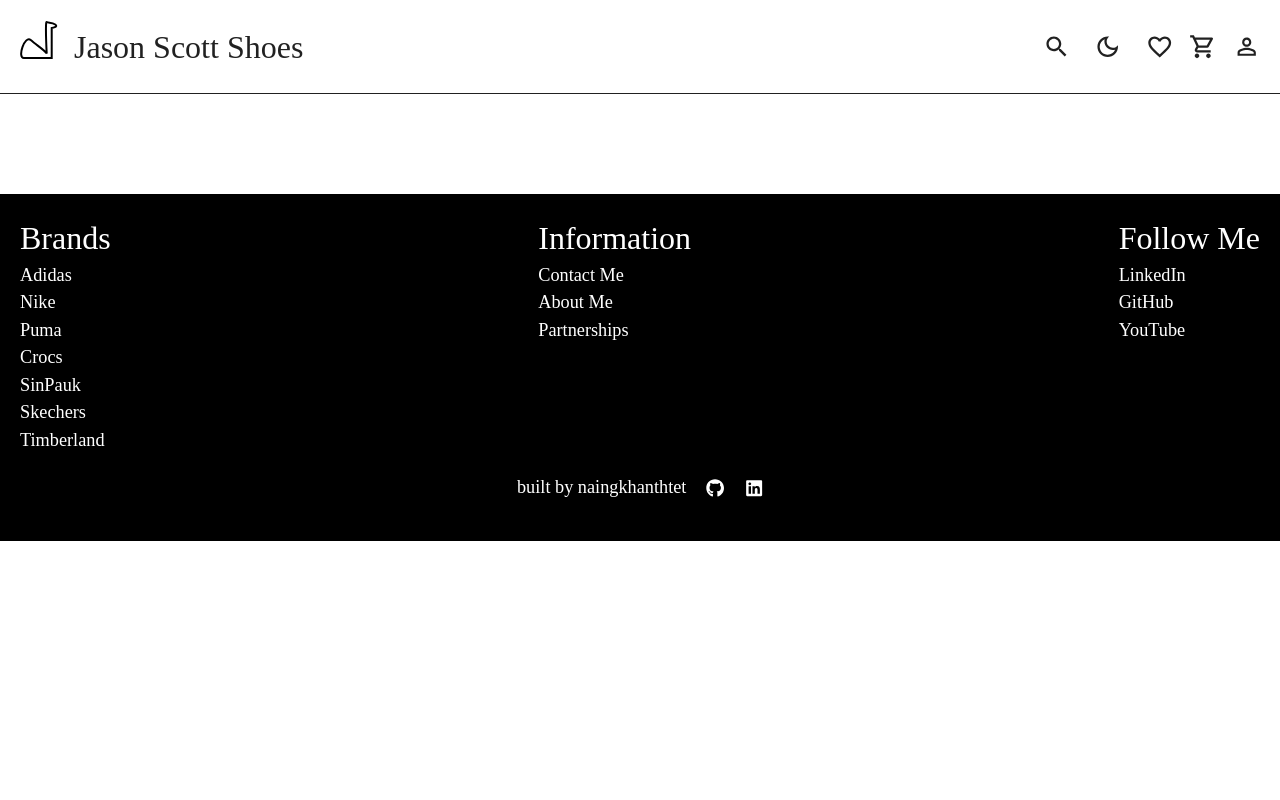
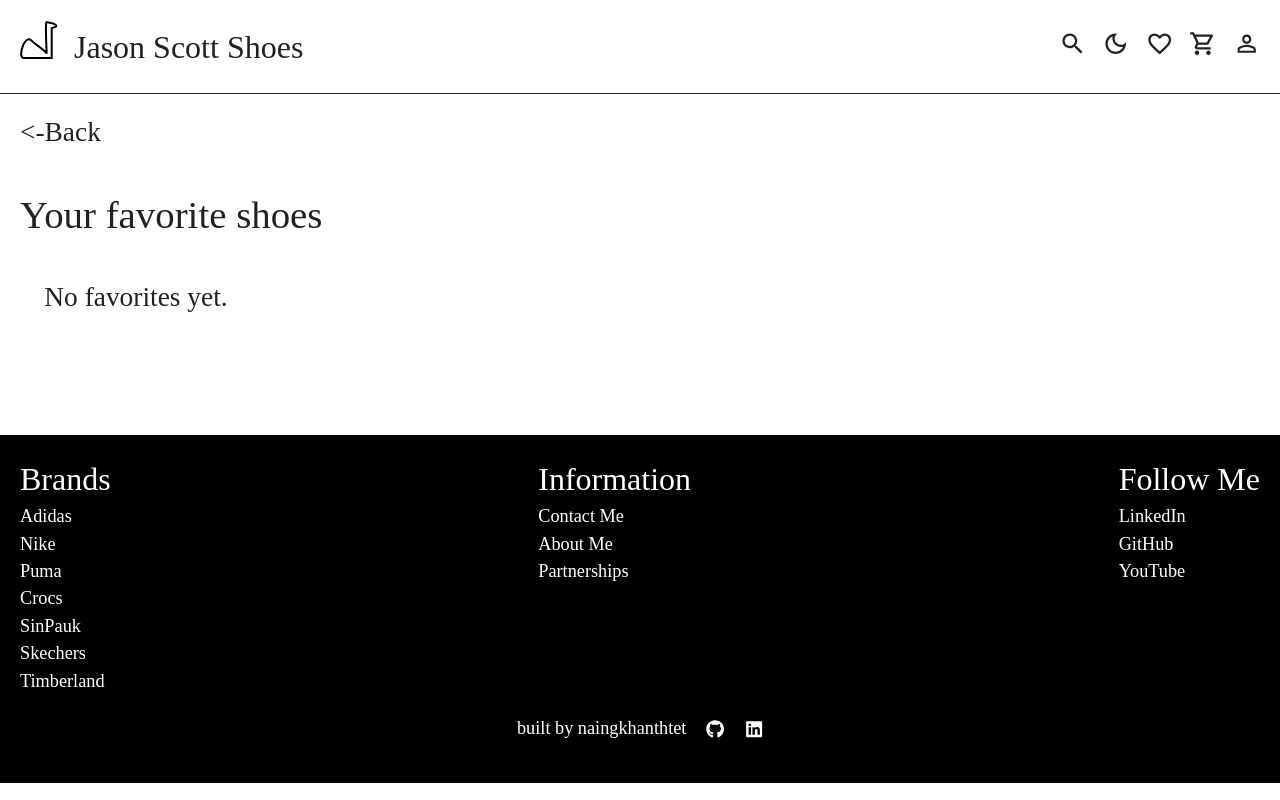
Before and after one commit to naingkhanthtet/jasonscott-shoes, a React (Vite) app in the folder jshoes-client/: page /favorite in a window 1280 px wide. Built offline with nearby package versions, Linux system fonts and the light colour scheme; a web font is replaced by a local one.

Commit message:
favorite button

```diff
--- a/jshoes-client/src/App.tsx
+++ b/jshoes-client/src/App.tsx
@@ -7,6 +7,7 @@ import Home from "./components/Home";
 import ShoeDetail from "./components/ShoeDetail";
 import Nav from "./components/Nav";
 import Footer from "./components/Footer";
+import FavoritePage from "./components/FavoritePage";
 
 const App: React.FC = () => {
   const [mode, setMode] = useState<"light" | "dark">(
@@ -30,6 +31,7 @@ const App: React.FC = () => {
         <Routes>
           <Route path="/" element={<Home />} />
           <Route path="/shoes/:id" element={<ShoeDetail />} />
+          <Route path="/favorite" element={<FavoritePage />} />
         </Routes>
 
         <Footer />
--- a/jshoes-client/src/components/CustomComponents/NavComponents.tsx
+++ b/jshoes-client/src/components/CustomComponents/NavComponents.tsx
@@ -25,6 +25,7 @@ export const NavContentBox = styled(Box)({
 });
 
 export const NavText = styled(Box)({
+  cursor: "pointer",
   fontSize: "2rem",
   display: "flex",
   justifyContent: "space-between",
--- /dev/null
+++ b/jshoes-client/src/components/FavoriteButton.tsx
@@ -0,0 +1,53 @@
+import React, { useEffect, useState } from "react";
+import Cookies from "js-cookie";
+import IconButton from "@mui/material/IconButton";
+import FavoriteBorderOutlinedIcon from "@mui/icons-material/FavoriteBorderOutlined";
+import FavoriteOutlinedIcon from "@mui/icons-material/FavoriteOutlined";
+
+interface FavoriteButtonProps {
+  id: number;
+  name: string;
+  price: number;
+  imageUrl: string;
+}
+
+const FavoriteButton: React.FC<FavoriteButtonProps> = ({
+  id,
+  name,
+  price,
+  imageUrl,
+}) => {
+  const [isFavorite, setIsFavorite] = useState(false);
+
+  useEffect(() => {
+    const favorites = JSON.parse(Cookies.get("favorites") || "[]");
+    setIsFavorite(
+      favorites.some((shoe: FavoriteButtonProps) => shoe.id === id)
+    );
+  }, [id]);
+
+  const toggleFavorite = (e: React.MouseEvent) => {
+    e.stopPropagation();
+    const favorites = JSON.parse(Cookies.get("favorites") || "[]");
+    let updatedFavorites;
+
+    if (isFavorite) {
+      updatedFavorites = favorites.filter(
+        (shoe: FavoriteButtonProps) => shoe.id !== id
+      );
+    } else {
+      updatedFavorites = [...favorites, { id, name, price, imageUrl }];
+    }
+
+    Cookies.set("favorites", JSON.stringify(updatedFavorites), { expires: 7 });
+    setIsFavorite(!isFavorite);
+  };
+
+  return (
+    <IconButton onClick={toggleFavorite}>
+      {isFavorite ? <FavoriteOutlinedIcon /> : <FavoriteBorderOutlinedIcon />}
+    </IconButton>
+  );
+};
+
+export default FavoriteButton;
--- /dev/null
+++ b/jshoes-client/src/components/FavoritePage.tsx
@@ -0,0 +1,63 @@
+import React, { useEffect, useState } from "react";
+import BackHome from "./BackHome";
+import { Typography } from "@mui/material";
+import { ContentWidth } from "./CustomComponents/BasicComponents";
+import { WrapContainer } from "./CustomComponents/BasicComponents";
+import ShoeCard from "./ShoeCard";
+import Cookies from "js-cookie";
+
+interface Shoe {
+  id: number;
+  name: string;
+  price: number;
+  imageUrl: string;
+}
+
+const FavoritePage: React.FC = () => {
+  const [favoriteShoes, setFavoriteShoes] = useState<Shoe[]>([]);
+  useEffect(() => {
+    const favorites = JSON.parse(Cookies.get("favorites") || "[]");
+    setFavoriteShoes(favorites);
+  }, []);
+
+  return (
+    <>
+      <BackHome />
+      <ContentWidth
+        sx={{
+          padding: "20px",
+        }}
+      >
+        <Typography variant="h4">Your favorite shoes</Typography>
+      </ContentWidth>
+      <WrapContainer
+        sx={{
+          display: "grid",
+          gridTemplateColumns: {
+            xs: "repeat(2, 1fr)",
+            sm: "repeat(3, 1fr)",
+            lg: "repeat(5, 1fr)",
+          },
+          gap: "20px",
+          justifyItems: "center",
+        }}
+      >
+        {favoriteShoes.length > 0 ? (
+          favoriteShoes.map((shoe) => (
+            <ShoeCard
+              key={shoe.id}
+              id={shoe.id}
+              name={shoe.name}
+              price={shoe.price}
+              imageUrl={shoe.imageUrl}
+            />
+          ))
+        ) : (
+          <Typography variant="h5">No favorites yet.</Typography>
+        )}
+      </WrapContainer>
+    </>
+  );
+};
+
+export default FavoritePage;
--- a/jshoes-client/src/components/Nav.tsx
+++ b/jshoes-client/src/components/Nav.tsx
@@ -1,5 +1,5 @@
 import React from "react";
-import { useMediaQuery, IconButton } from "@mui/material";
+import { useMediaQuery } from "@mui/material";
 import DarkModeOutlinedIcon from "@mui/icons-material/DarkModeOutlined";
 import LightModeOutlinedIcon from "@mui/icons-material/LightModeOutlined";
 import FavoriteBorderOutlinedIcon from "@mui/icons-material/FavoriteBorderOutlined";
@@ -33,17 +33,28 @@ const Nav: React.FC<NavProps> = ({ onToggleTheme, mode }) => {
           </NavText>
         </Link>
         <NavText>
-          <SearchShoes />
-          <IconButton onClick={onToggleTheme} color="inherit" disableRipple>
+          <div>
+            <SearchShoes />
+          </div>
+          <div onClick={onToggleTheme}>
             {mode === "dark" ? (
               <LightModeOutlinedIcon />
             ) : (
               <DarkModeOutlinedIcon />
             )}
-          </IconButton>
-          <FavoriteBorderOutlinedIcon />
-          <ShoppingCartOutlinedIcon />
-          <PersonOutlineOutlinedIcon />
+          </div>
+          <Link
+            to={"/favorite"}
+            style={{ textDecoration: "none", color: "inherit" }}
+          >
+            <FavoriteBorderOutlinedIcon />
+          </Link>
+          <div>
+            <ShoppingCartOutlinedIcon />
+          </div>
+          <div>
+            <PersonOutlineOutlinedIcon />
+          </div>
         </NavText>
       </ContentWidth>
     </NavContainer>
--- a/jshoes-client/src/components/ShoeCard.tsx
+++ b/jshoes-client/src/components/ShoeCard.tsx
@@ -1,35 +1,51 @@
 import React from "react";
-import { Typography, IconButton } from "@mui/material";
-import FavoriteBorderOutlinedIcon from "@mui/icons-material/FavoriteBorderOutlined";
+import { Typography } from "@mui/material";
 import {
   ShoeCardBox,
   ShoeCardImageBox,
 } from "./CustomComponents/ShoeComponents";
 import { FlexColumn, FlexRow, Image } from "./CustomComponents/BasicComponents";
+import { Link } from "react-router-dom";
+import FavoriteButton from "./FavoriteButton";
 
 interface ShoeCardProps {
+  id: number;
   name: string;
   price: number;
   imageUrl: string;
 }
 
-const ShoeCard: React.FC<ShoeCardProps> = ({ name, price, imageUrl }) => {
+const ShoeCard: React.FC<ShoeCardProps> = ({ id, name, price, imageUrl }) => {
   return (
-    <ShoeCardBox>
+    <ShoeCardBox key={id}>
+      <Link
+        to={`/shoes/${id}`}
+        style={{ textDecoration: "none", color: "inherit" }}
+        key={id}
+      >
         <ShoeCardImageBox>
           <Image src={imageUrl} alt={name} />
         </ShoeCardImageBox>
+      </Link>
 
       <FlexRow>
+        <Link
+          to={`/shoes/${id}`}
+          style={{ textDecoration: "none", color: "inherit", width: "80%" }}
+          key={id}
+        >
           <FlexColumn>
             <Typography variant="h6">{name}</Typography>
-          {/* <Typography>{type}</Typography> */}
             <Typography>${price}</Typography>
           </FlexColumn>
+        </Link>
         <FlexColumn>
-          <IconButton>
-            <FavoriteBorderOutlinedIcon />
-          </IconButton>
+          <FavoriteButton
+            id={id}
+            name={name}
+            price={price}
+            imageUrl={imageUrl}
+          />
         </FlexColumn>
       </FlexRow>
     </ShoeCardBox>
--- a/jshoes-client/src/components/ShoeDetail.tsx
+++ b/jshoes-client/src/components/ShoeDetail.tsx
@@ -1,7 +1,7 @@
 import React, { useEffect, useState } from "react";
 import { useParams } from "react-router-dom";
 import axiosInstance from "../interceptors/axiosInstance";
-import { Typography, IconButton, Box } from "@mui/material";
+import { Typography, Box } from "@mui/material";
 import {
   ContentWidth,
   FlexRow,
@@ -10,8 +10,8 @@ import {
   StyledButton,
 } from "./CustomComponents/BasicComponents";
 import { ShoeDetailContainer } from "./CustomComponents/ShoeComponents";
-import FavoriteBorderOutlinedIcon from "@mui/icons-material/FavoriteBorderOutlined";
 import BackHome from "./BackHome";
+import FavoriteButton from "./FavoriteButton";
 
 interface Shoe {
   id: number;
@@ -83,9 +83,12 @@ const ShoeDetail: React.FC = () => {
                 <Typography>{shoe.stock} stocks left</Typography>
                 <FlexRow>
                   <StyledButton>Add to Cart</StyledButton>
-                  <IconButton>
-                    <FavoriteBorderOutlinedIcon />
-                  </IconButton>
+                  <FavoriteButton
+                    id={shoe.id}
+                    name={shoe.name}
+                    price={shoe.price}
+                    imageUrl={shoe.image}
+                  />
                 </FlexRow>
               </div>
             </FlexColumn>
--- a/jshoes-client/src/components/Shoes.tsx
+++ b/jshoes-client/src/components/Shoes.tsx
@@ -1,6 +1,5 @@
 import React, { useEffect, useState } from "react";
 import axiosInstance from "../interceptors/axiosInstance";
-import { Link } from "react-router-dom";
 import ShoeCard from "./ShoeCard";
 import {
   ContentWidth,
@@ -85,18 +84,13 @@ const Shoes: React.FC<ShoesProps> = ({ selectedOptions }) => {
           }}
         >
           {currentShoes.map((shoe) => (
-            <Link
-              to={`/shoes/${shoe.id}`}
-              style={{ textDecoration: "none", width: "inherit" }}
+            <ShoeCard
               key={shoe.id}
-            >
-              <ShoeCard
-                key={shoe.id}
-                name={shoe.name}
-                price={shoe.price}
-                imageUrl={shoe.image}
-              />
-            </Link>
+              id={shoe.id}
+              name={shoe.name}
+              price={shoe.price}
+              imageUrl={shoe.image}
+            />
           ))}
         </WrapContainer>
       </ContentWidth>
```
Lines whose indentation alone changed are shown as unchanged.
